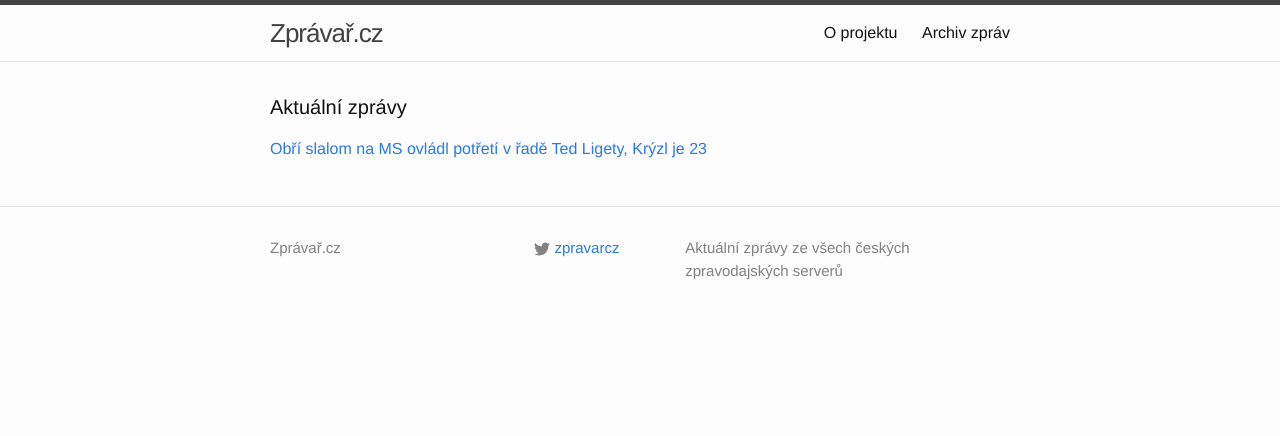
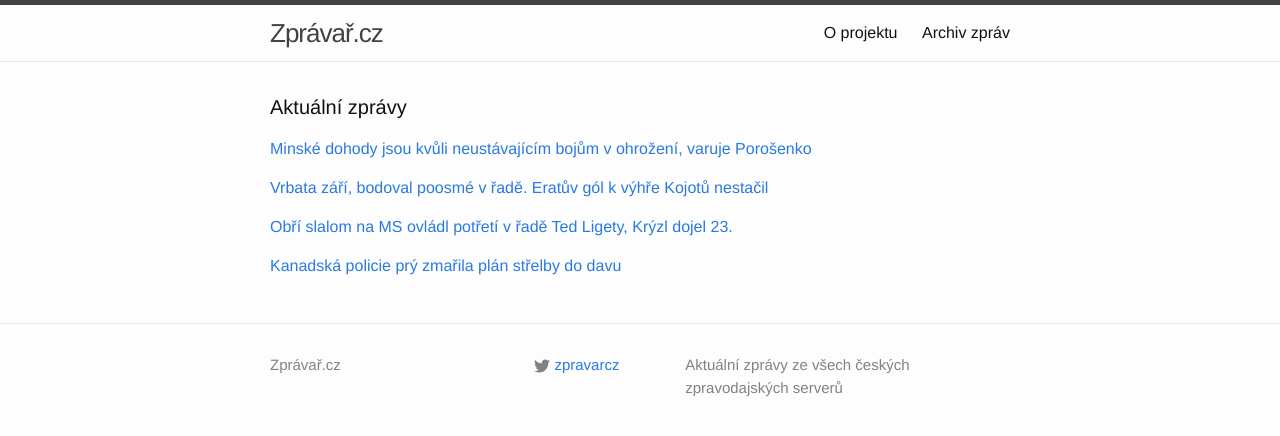
Before and after one commit to adliska/zpravar, a Jekyll site: the page built from index.html, in a window 1280 px wide. Shown: the top 436 px of the page. Built offline with Jekyll 4.4.1, drawn with Linux system fonts in a browser that asks for light colours.

Commit message:
zpravar news update

```diff
--- a/index.html
+++ b/index.html
@@ -5,11 +5,35 @@ layout: default
 <div class="home">
     <h1 class="page-heading">Aktuální zprávy</h1>
 
-<p><a href="javascript:;" onclick="toggle_visibility('zpravy0')">Obří slalom na MS ovládl potřetí v řadě Ted Ligety, Krýzl je 23</a></p>
+<p><a href="javascript:;" onclick="toggle_visibility('zpravy0')">Minské dohody jsou kvůli neustávajícím bojům v ohrožení, varuje Porošenko</a></p>
 <div id="zpravy0" style="display:none">
 <ul>
+<li><a href=http://zahranicni.ihned.cz/evropa-slovensko/c1-63534760-minske-dohody-jsou-kvuli-neustavajicim-bojum-v-ohrozeni-varuje-porosenko>Minské dohody jsou kvůli neustávajícím bojům v ohrožení, varuje Porošenko - zahranicni.ihned.cz</a></li>
+<li><a href=http://zpravy.idnes.cz/dohoda-z-minsku-ukrajina-08s-/zahranicni.aspx?c=A150214_074217_zahranicni_pku>Dohody z Minsku jsou podle Porošenka ve velkém ohrožení - zpravy.idnes.cz</a></li>
+<li><a href=http://www.ceskenoviny.cz/zpravy/zpravy/dohody-z-minsku-jsou-podle-porosenka-ve-velkem-ohrozeni/1181303>Dohody z Minsku jsou podle Porošenka ve velkém ohrožení - www.ceskenoviny.cz</a></li>
+<li><a href=http://www.novinky.cz/zahranicni/evropa/361679-porosenko-dohoda-o-ukonceni-valky-je-ohrozena.html>Porošenko: Dohoda o ukončení války je ohrožena - www.novinky.cz</a></li>
+</ul>
+</div><p><a href="javascript:;" onclick="toggle_visibility('zpravy1')">Vrbata září, bodoval poosmé v řadě. Eratův gól k výhře Kojotů nestačil</a></p>
+<div id="zpravy1" style="display:none">
+<ul>
+<li><a href=http://www.denik.cz/hokej/vrbata-bodoval-poosme-za-sebou-new-jersey-opet-prohralo-20150214.html>Vrbata září, bodoval poosmé v řadě. Eratův gól k výhře Kojotů nestačil - www.denik.cz</a></li>
+<li><a href=http://sport.aktualne.cz/vrbata-bodoval-v-nhl-poosme-za-sebou-new-jersey-opet-prohra/r~495d38c8b41311e49bec0025900fea04/>Vrbatova série už tvrvá osm zápasů, Eliáš měl jubileum - sport.aktualne.cz</a></li>
+<li><a href=http://www.sportovninoviny.cz/zpravy/vrbata-bodoval-v-nhl-poosme-za-sebou-new-jersey-opet-prohralo/1181304>Vrbata bodoval v NHL poosmé za sebou, New Jersey opět prohrálo - www.sportovninoviny.cz</a></li>
+<li><a href=http://hokej.idnes.cz/vrbata-si-vytvoril-novy-osobni-rekord-dh4-/nhl.aspx?c=A150214_071342_nhl_Mkr>Vrbata si vytvořil nový osobní rekord, Voráček bral jubilejní 60. bod - hokej.idnes.cz</a></li>
+</ul>
+</div><p><a href="javascript:;" onclick="toggle_visibility('zpravy2')">Obří slalom na MS ovládl potřetí v řadě Ted Ligety, Krýzl dojel 23.</a></p>
+<div id="zpravy2" style="display:none">
+<ul>
+<li><a href=http://www.rozhlas.cz/_zprava/obri-slalom-na-ms-ovladl-potreti-v-rade-ted-ligety-kryzl-dojel-23--1455611>Obří slalom na MS ovládl potřetí v řadě Ted Ligety, Krýzl dojel 23. - www.rozhlas.cz</a></li>
 <li><a href=http://www.rozhlas.cz/_zprava/obri-slalom-na-ms-ovladl-potreti-v-rade-ted-ligety-kryzl-je-23--1455610>Obří slalom na MS ovládl potřetí v řadě Ted Ligety, Krýzl je 23 - www.rozhlas.cz</a></li>
 <li><a href=http://www.rozhlas.cz/_zprava/obri-slalom-na-ms-ovladl-potreti-v-rade-ted-ligety-kryzl-je-23--1455611>Obří slalom na MS ovládl potřetí v řadě Ted Ligety, Krýzl je 23 - www.rozhlas.cz</a></li>
 <li><a href=http://sport.aktualne.cz/ms-zlaty-hattrick-v-obrim-slalomu-pro-ligetyho-kryzl-23/r~5e74b902b3eb11e4aff10025900fea04/>MS: Zlatý hattrick v obřím slalomu pro Ligetyho, Krýzl 23. - sport.aktualne.cz</a></li>
 </ul>
+</div><p><a href="javascript:;" onclick="toggle_visibility('zpravy3')">Kanadská policie prý zmařila plán střelby do davu</a></p>
+<div id="zpravy3" style="display:none">
+<ul>
+<li><a href=http://www.ceskenoviny.cz/zpravy/zpravy/kanadska-policie-pry-zmarila-plan-strelby-do-davu/1181288>Kanadská policie prý zmařila plán střelby do davu - www.ceskenoviny.cz</a></li>
+<li><a href=http://zpravy.aktualne.cz/zahranici/kanadska-policie-zmarila-plan-strelby-do-davu/r~0562705cb41311e490f70025900fea04/>Kanadská policie zmařila plán střelby do davu - zpravy.aktualne.cz</a></li>
+<li><a href=http://www.novinky.cz/zahranicni/amerika/361680-kanadska-policie-zmarila-valentynsky-masakr.html>Kanadská policie zmařila valentýnský masakr - www.novinky.cz</a></li>
+</ul>
 </div></div>
```
